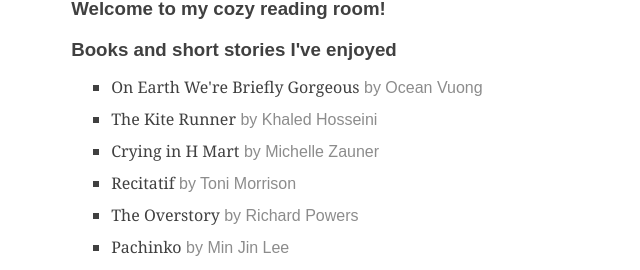
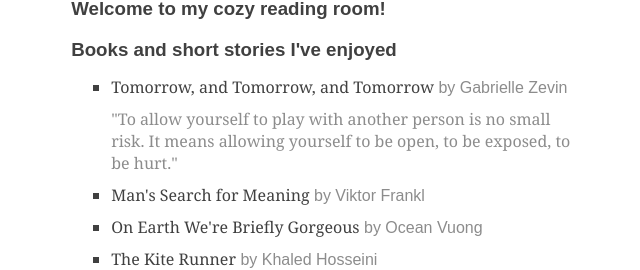
Before and after one commit to brandonlwu/website-2.0, a React (Create React App) app: page /#/words in a window 1280 px wide. Shown: the part 610-880 px from the top of the page, without its empty margins (316-956 px from the left). Built offline with nearby package versions, Linux system fonts and the light colour scheme.

Commit message:
06/20/23 updates

```diff
--- a/src/components/Creations.js
+++ b/src/components/Creations.js
@@ -30,6 +30,8 @@ function Creations() {
               </a>
             - a web app for friends to create and share personalized NFT - "NF-ME" - versions of themselves</li>
             <li> <a href = "https://brandonlwu.github.io/play2020/" style = {{color: '#ffcc66'}}>play 2020</a> - a game inspired by 2048 but with a twist: my high school classmate's faces</li>
+            <li> <a href = "https://sticks.brandonlwu.com" style = {{color: '#ff3333'}}>sticks and bones</a> - help alfred the ainu find the best stick! </li>
+            <li> <a href = "https://crunchycranium.substack.com/" style = {{color: '#996600'}}>crunchy cranium chronicles</a> - mildly interesting thought nuggets </li>
             <li> <a href = "https://apps.apple.com/in/app/recess-vibe-out/id1566256162" style = {{color: '#5D5FEF'}}>recess</a> - an iOS app for friend groups at yale</li>
             <li><strike> world domination</strike></li>
            </ul>
--- a/src/components/Words.js
+++ b/src/components/Words.js
@@ -22,6 +22,14 @@ function Words() {
           <h3 className = "title">Welcome to my cozy reading room!</h3><br></br>
           <h3>Books and short stories I've enjoyed</h3>
           <ul className = "words">
+            <li>Tomorrow, and Tomorrow, and Tomorrow
+              <span class = "author"> by Gabrielle Zevin</span>
+              <span class = "quote">"To allow yourself to play with another person is no small risk.
+              It means allowing yourself to be open, to be exposed, to be hurt."</span>
+            </li>
+            <li>Man's Search for Meaning
+              <span class = "author"> by Viktor Frankl</span>
+            </li>
             <li>On Earth We're Briefly Gorgeous
               <span class = "author"> by Ocean Vuong</span>
             </li>
```
